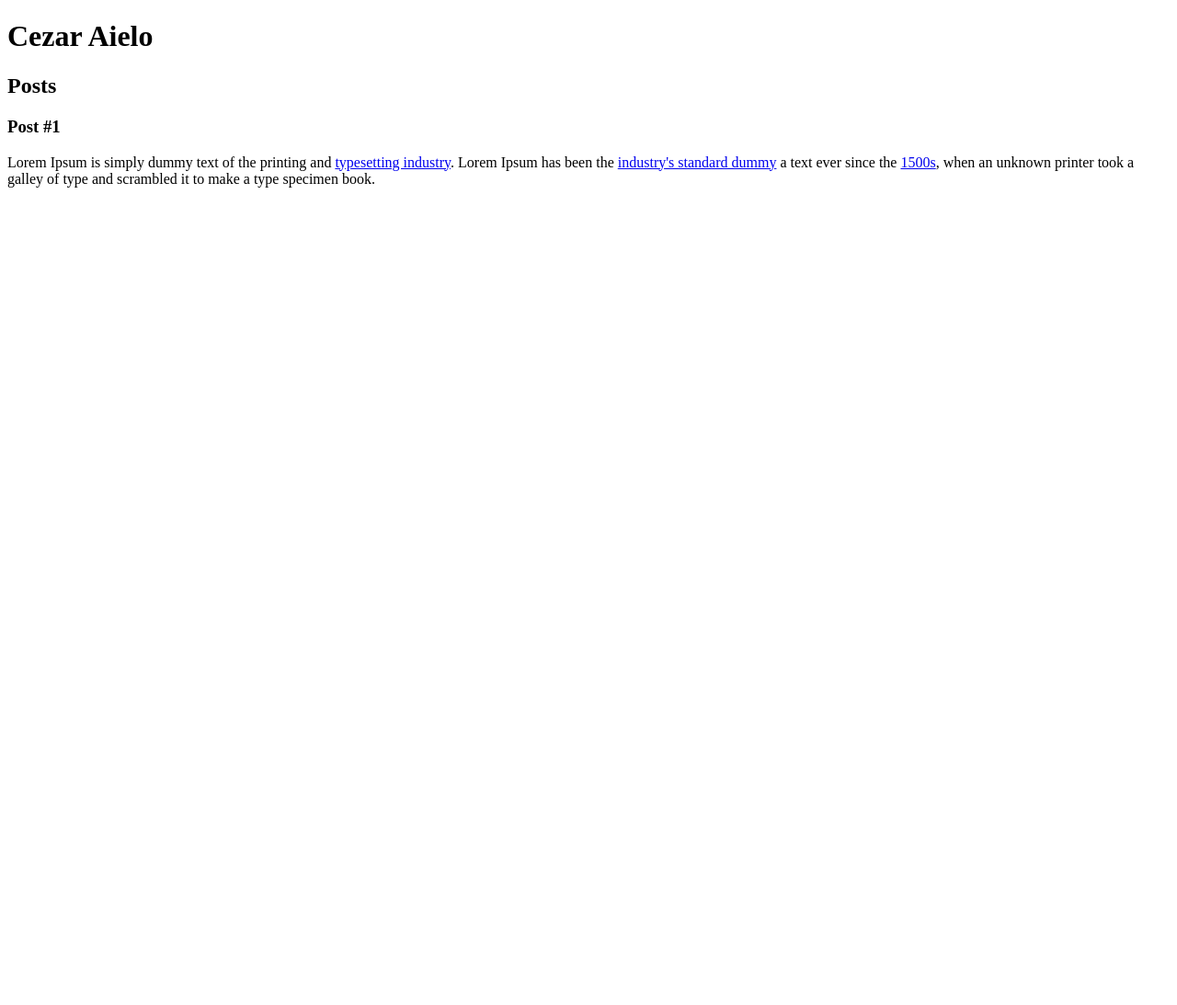
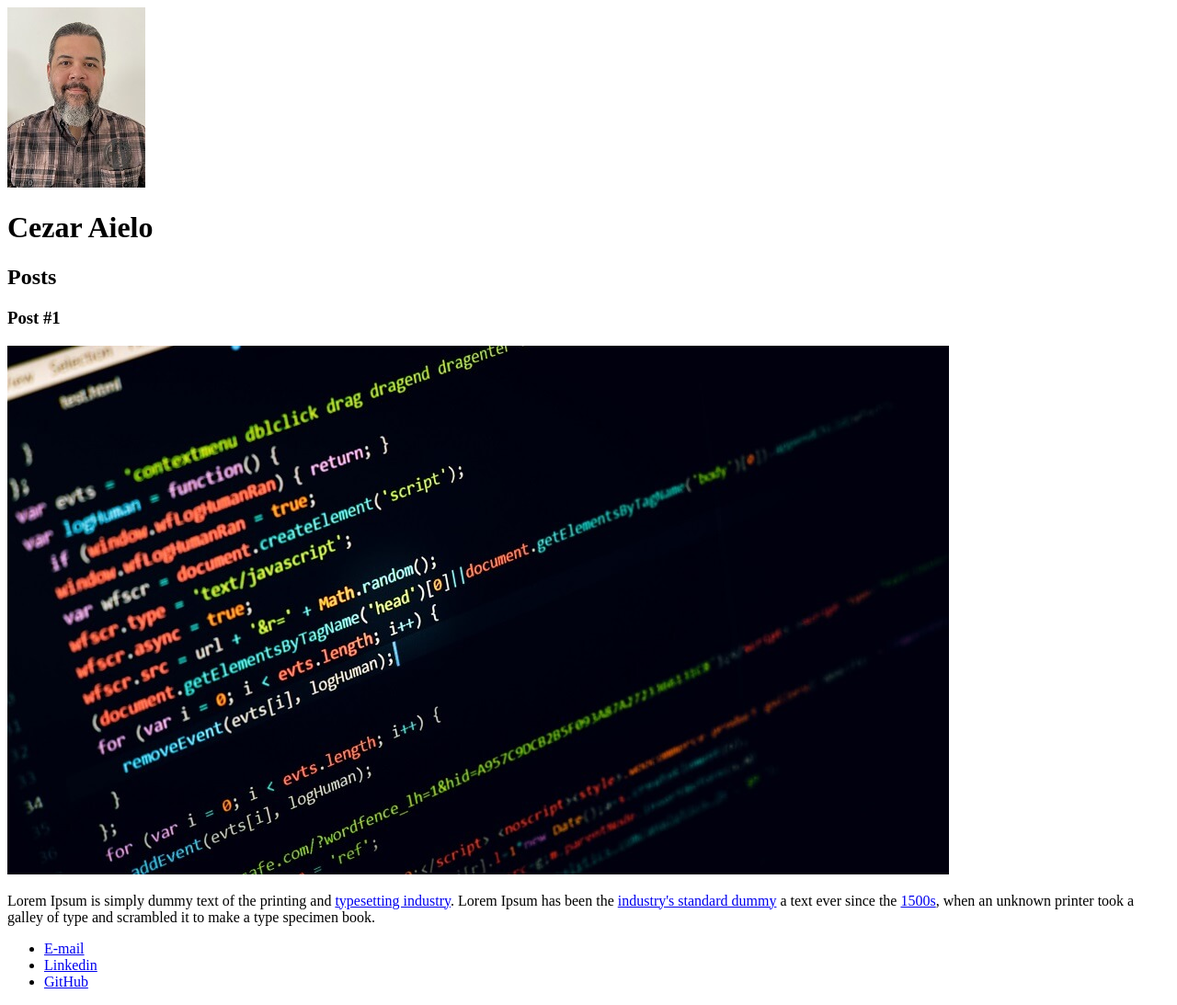
Before and after one commit to GutoAielo/dio-eduzz-bootcamp, a plain HTML site: page 05 - Introdução a criação de websites com HTML5 e CSS3/index.html in a window 1280 px wide. Shown: the whole page at 92% size. Before the commit the page ends 800 px from the top, so only its background shows below. Drawn offline with Linux system fonts and the light colour scheme.

Commit message:
HTML Update 2

```diff
--- a/05 - Introdução a criação de websites com HTML5 e CSS3/index.html
+++ b/05 - Introdução a criação de websites com HTML5 e CSS3/index.html
@@ -8,6 +8,7 @@
   </head>
   <body>
     <header>
+      <img src="assets/guto_perfil.jpg" alt="foto 3x4 perfil Guto" />
       <h1>Cezar Aielo</h1>
     </header>
     <section>
@@ -17,6 +18,10 @@
       <article>
         <header>
           <h3>Post #1</h3>
+          <img
+            src="assets/roonz-nl-unsplash.jpg"
+            alt="foto monitor notebook mostrando código html"
+          />
         </header>
         <p>
           Lorem Ipsum is simply dummy text of the printing and
@@ -30,6 +35,20 @@
         </p>
       </article>
     </section>
-    <footer></footer>
+    <footer>
+      <ul>
+        <li>
+          <a href="mailto:guhamm@hotmail" target="_blank">E-mail</a>
+        </li>
+        <li>
+          <a href="https://linkedin.com/in/cezar-aielo" target="_blank"
+            >Linkedin</a
+          >
+        </li>
+        <li>
+          <a href="https://github.com/GutoAielo" target="_blank">GitHub</a>
+        </li>
+      </ul>
+    </footer>
   </body>
 </html>
```
Also changed, not shown: 05 - Introdução a criação de websites com HTML5 e CSS3/assets/guto_perfil.jpg (added), 05 - Introdução a criação de websites com HTML5 e CSS3/assets/roonz-nl-unsplash.jpg (added).
